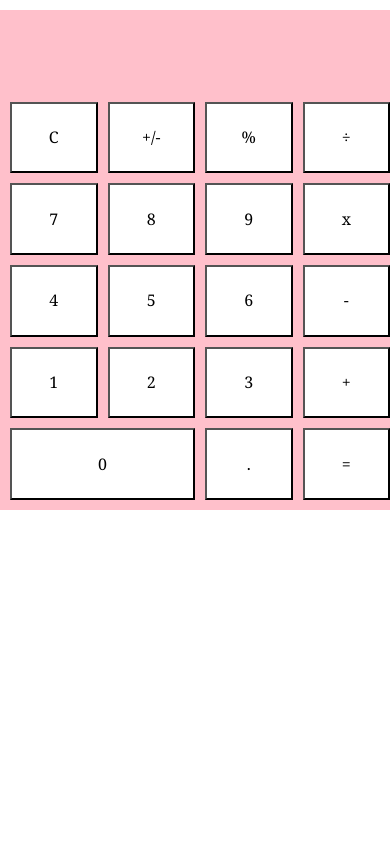
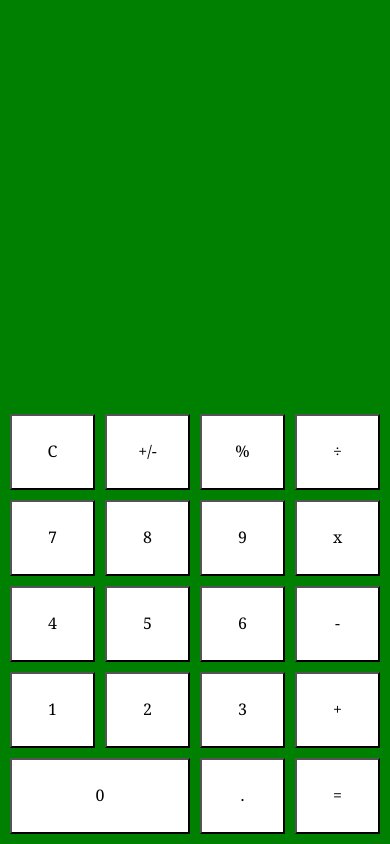
Before and after one commit to julietrubin/calculator, a Gatsby site: page / in a window 390 px wide. Built offline with nearby package versions, Linux system fonts and the light colour scheme; Gatsby itself is replaced by a stand-in of ours.

Commit message:
add mobile web media query

```diff
--- a/src/components/calculator.module.css
+++ b/src/components/calculator.module.css
@@ -1,8 +1,9 @@
+
 .calculator {
     margin: 10px auto;
     display: grid;
     grid-template-columns: repeat(4, 1fr);
-    grid-template-rows: 1fr 1fr 1fr 1fr 1fr 1fr;
+    grid-template-rows: 100px;
     background: pink;
     grid-gap: 10px 10px;
     padding: 10px;
@@ -35,3 +36,13 @@
     bottom: 10px;
     right: 10px;
 }
+
+@media (max-width: 600px) {
+    .calculator {
+        width: 100%;
+        background-color: green;
+        margin: 0;
+        height: 100vh;
+        grid-template-rows: calc(100vh - 450px);
+    }
+}
```
Lines whose indentation alone changed are shown as unchanged.
